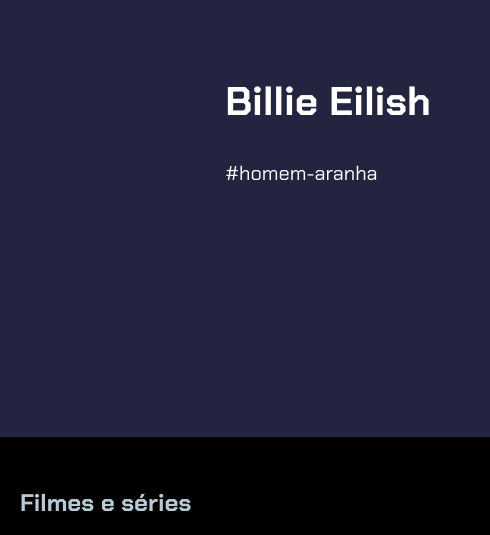
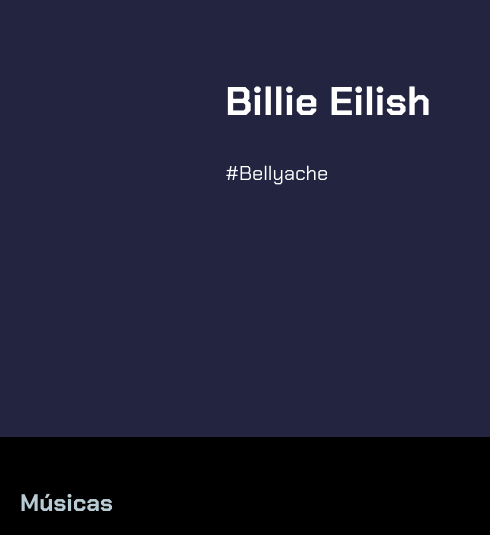
Before and after one commit to sofia2765/alura-flix, a plain HTML site: page index.html in a window 1280 px wide. Shown: the part 122-657 px from the top of the page, 0-490 px from the left. Drawn offline with Linux system fonts and the light colour scheme; grey boxes are pictures that could not be loaded.

Commit message:
Update index.html

```diff
--- a/index.html
+++ b/index.html
@@ -16,7 +16,7 @@
     <section class="chamada">
         <div class="chamada-texto">
             <h1>Billie Eilish</h1>
-            <p>#homem-aranha</p>
+            <p>#Bellyache</p>
         </div>
 
         <div>
@@ -28,7 +28,7 @@
     </section>
 
     <section class="categoria">
-        <h2>Filmes e séries</h2>
+        <h2>Músicas</h2>
         <div class="categoria-videos">
             <a href="https://www.youtube.com/watch?v=g6YSdMnCOCU">
                 <img src="https://img.youtube.com/vi/g6YSdMnCOCU/maxresdefault.jpg" />
```
